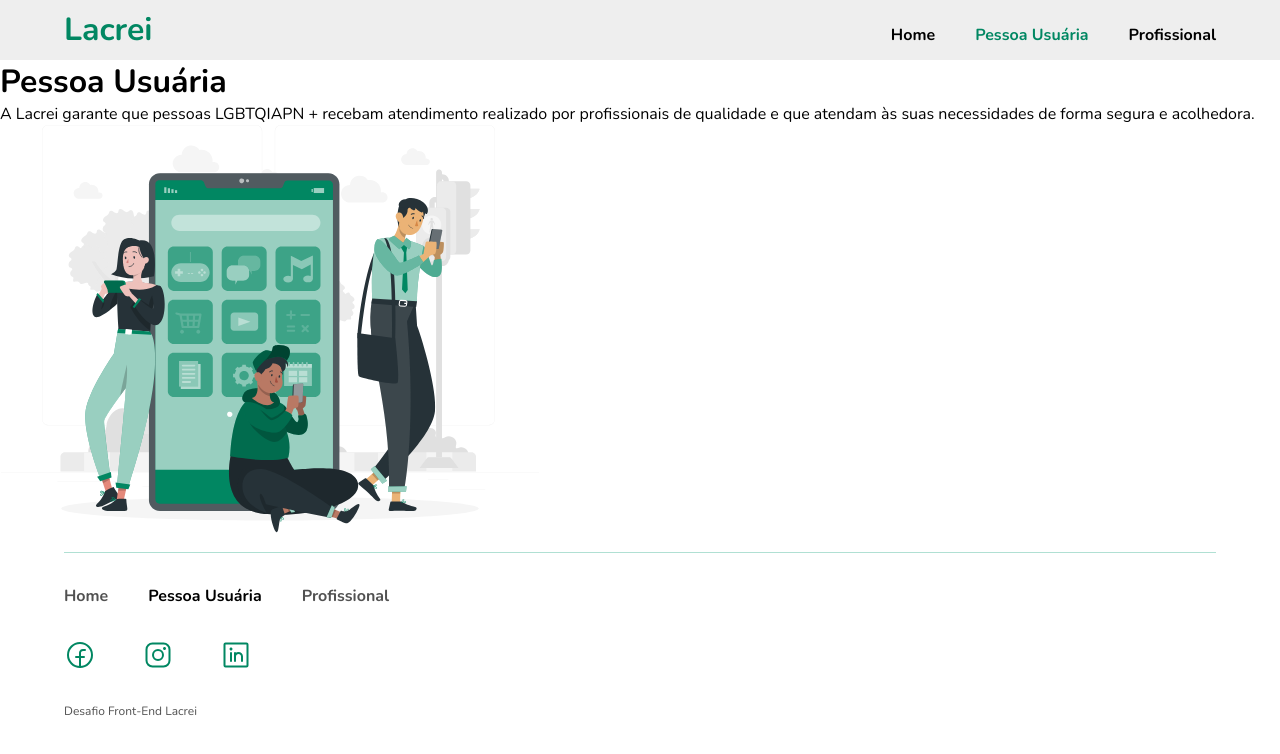
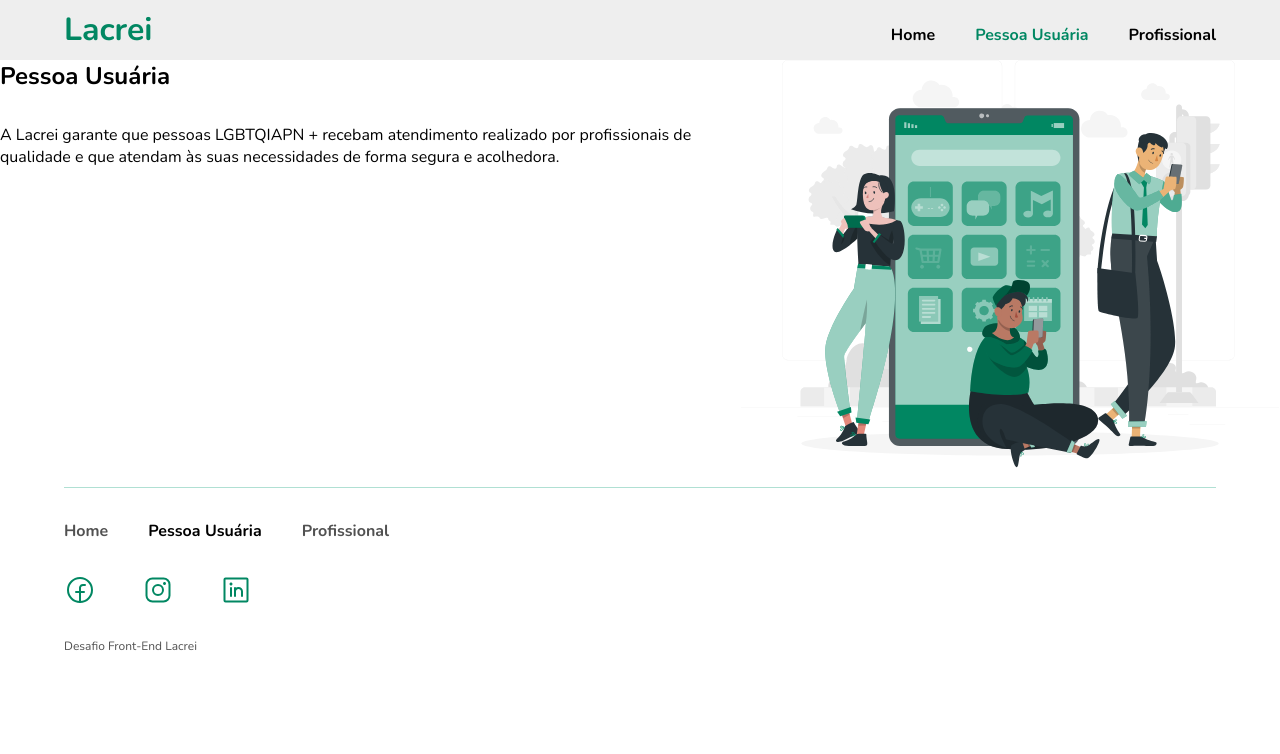
Before and after one commit to RaissaVasconcelos/Desafio-Lacrei2.0, a React (Vite) app in the folder desafio-lacrei/: page /pessoa-usuaria in a window 1280 px wide. Shown: the top 754 px of the page. Built offline with nearby package versions, Linux system fonts and the light colour scheme.

Commit message:
refactor: using Person component in Pages User Person and Professional

```diff
--- a/desafio-lacrei/src/componentes/Users/PessoaUsuaria.tsx
+++ b/desafio-lacrei/src/componentes/Users/PessoaUsuaria.tsx
@@ -1,19 +1,12 @@
 import image from '../../../public/pessoa-usuaria.svg'
+import { Person } from '../Person'
 
 export function PessoaUsuaria() {
+  const text = `A Lacrei garante que pessoas LGBTQIAPN +
+                recebam atendimento realizado por profissionais
+                de qualidade e que atendam às suas necessidades
+                de forma segura e acolhedora.`
   return (
-    <main>
-      <h1>Pessoa Usuária</h1>
-      <section>
-        <p>
-          A Lacrei garante que pessoas LGBTQIAPN + recebam atendimento
-          realizado por profissionais de qualidade e que atendam às suas
-          necessidades de forma segura e acolhedora.
-        </p>
-      </section>
-      <section>
-        <img src={image} alt='Imagem de Usuários'/>
-      </section>
-    </main>
+    <Person image={image} title='Pessoa Usuária' text={text} />
   )
 }
--- a/desafio-lacrei/src/componentes/Users/Profissional.tsx
+++ b/desafio-lacrei/src/componentes/Users/Profissional.tsx
@@ -1,19 +1,12 @@
 import image from '../../../public/profissional.svg'
+import { Person } from '../Person'
 
 export function Profissional() {
+  const text = `A Lacrei garante que pessoas LGBTQIAPN + recebam
+                atendimento realizado por profissionais de qualidade
+                e que atendam às suas necessidades de forma segura e acolhedora.`
+
   return (
-    <main>
-      <section>
-        <h1>Profissional</h1>
-        <p>
-        A Lacrei garante que pessoas LGBTQIAPN + recebam atendimento
-        realizado por profissionais de qualidade e que atendam às suas
-        necessidades de forma segura e acolhedora.
-        </p>
-      </section>
-      <section>
-        <img src={image} alt='Imagem de Profissionais'/>
-      </section>
-    </main>
+    <Person image={image} title='Profissional' text={text} />
   )
 }
--- a/desafio-lacrei/src/pages/index.tsx
+++ b/desafio-lacrei/src/pages/index.tsx
@@ -18,7 +18,7 @@ export function Home() {
             link='/profissiona'
             color='#018762'
             background='#FFFFFF'
-            content='Pessoa Usuária'/>
+            content='Profissional'/>
         </ButtonContainer>
       </SectionText>
       <section>
```
